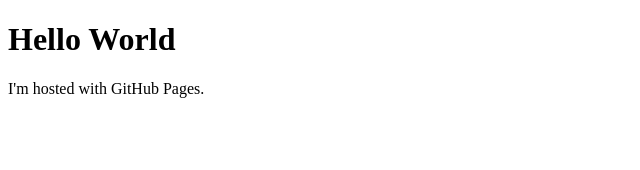
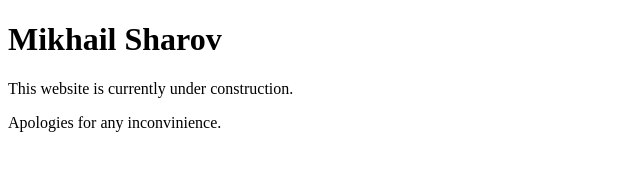
Before and after one commit to MikhailSharov/MikhailSharov.github.io, a plain HTML site: page index.html in a window 1280 px wide. Shown: the whole page, without its empty margins (0-640 px from the left). Drawn offline with Linux system fonts and the light colour scheme.

Commit message:
Update index.html

```diff
--- a/index.html
+++ b/index.html
@@ -1,7 +1,8 @@
 <!DOCTYPE html>
 <html lang="en" dir="ltr">
   <body>
-    <h1>Hello World</h1>
-    <p>I'm hosted with GitHub Pages.</p>
+    <h1>Mikhail Sharov</h1>
+    <p>This website is currently under construction.</p>
+    <p>Apologies for any inconvinience.</p>
   </body>
 </html>
```
